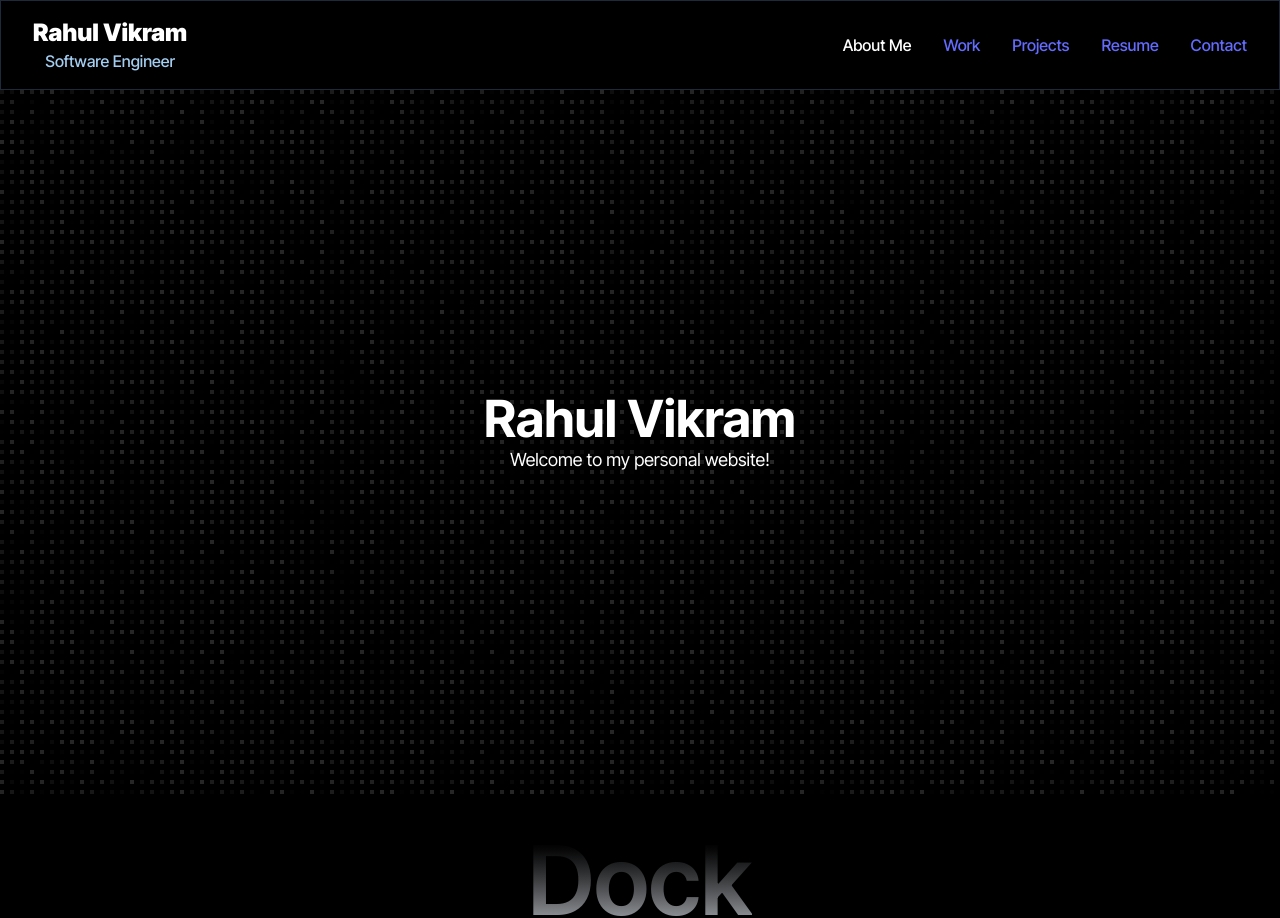
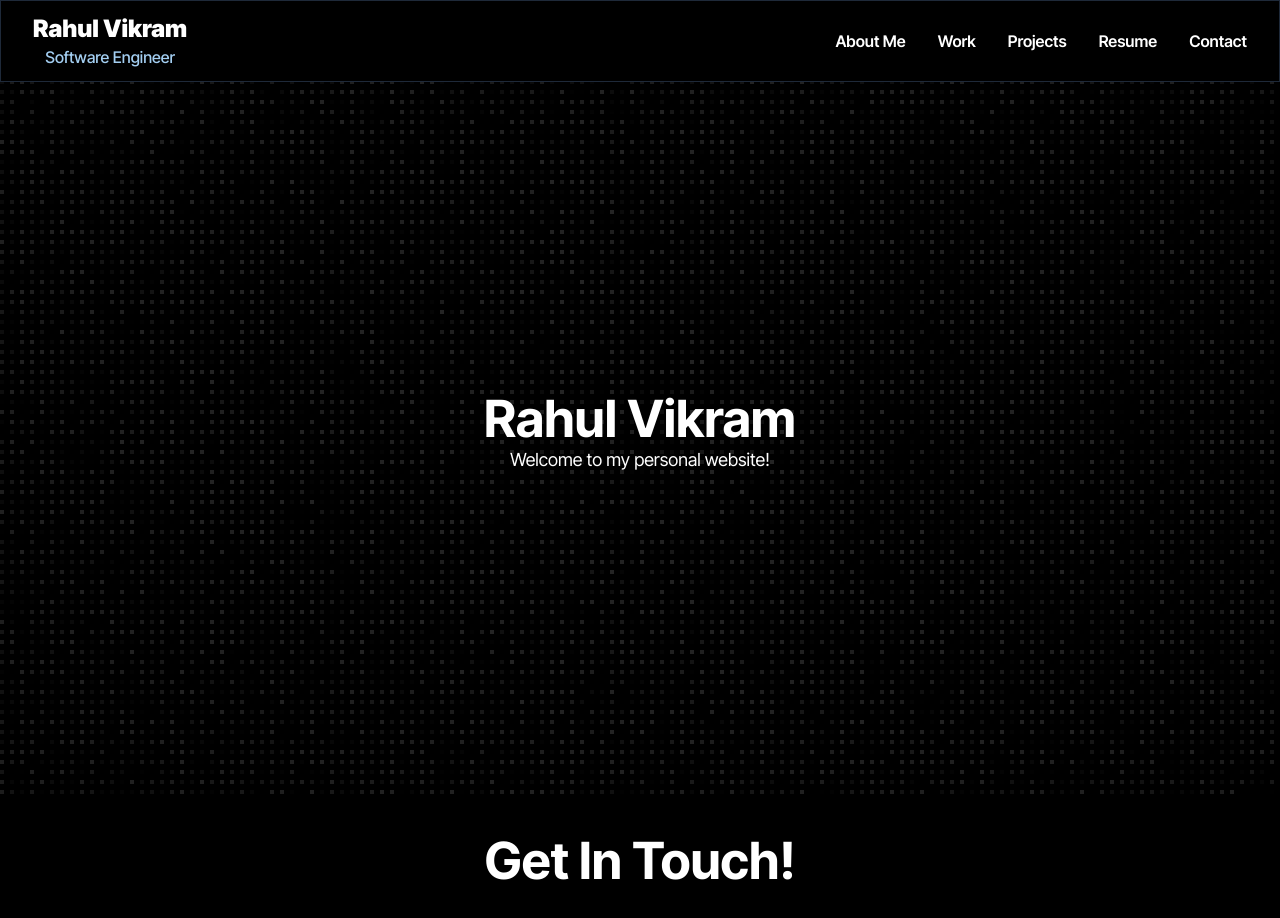
Before and after one commit to rahulvikram/portfolio, a React (Vite) app: page / in a window 1280 px wide. Shown: the top 918 px of the page. Built offline with nearby package versions, Linux system fonts and the light colour scheme.

Commit message:
chore: refactored navbar and contact

```diff
--- a/src/components/contact.tsx
+++ b/src/components/contact.tsx
@@ -28,15 +28,6 @@ const Icons = {
       />
     </svg>
   ),
-  x: (props: IconProps) => (
-    <svg viewBox="0 0 24 24" xmlns="http://www.w3.org/2000/svg" {...props}>
-      <title>X</title>
-      <path
-        fill="currentColor"
-        d="M18.901 1.153h3.68l-8.04 9.19L24 22.846h-7.406l-5.8-7.584-6.638 7.584H.474l8.6-9.83L0 1.154h7.594l5.243 6.932ZM17.61 20.644h2.039L6.486 3.24H4.298Z"
-      />
-    </svg>
-  ),
   github: (props: IconProps) => (
     <svg viewBox="0 0 438.549 438.549" {...props}>
       <path
@@ -49,8 +40,7 @@ const Icons = {
 
 const DATA = {
   navbar: [
-    { href: "#", icon: HomeIcon, label: "Home" },
-    { href: "#", icon: PencilIcon, label: "Blog" },
+    { href: "/", icon: HomeIcon, label: "Home (this site)" },
   ],
   contact: {
     social: {
@@ -64,13 +54,8 @@ const DATA = {
         url: "#",
         icon: Icons.linkedin,
       },
-      X: {
-        name: "X",
-        url: "#",
-        icon: Icons.x,
-      },
       email: {
-        name: "Send Email",
+        name: "Send me an Email",
         url: "#",
         icon: Icons.email,
       },
@@ -81,9 +66,7 @@ const DATA = {
 export function Contact() {
   return (
     <div id="contact" className="flex flex-col items-center justify-center">
-      <span className="pointer-events-none bg-gradient-to-b from-black to-gray-300/80 bg-clip-text text-center text-8xl leading-none font-semibold whitespace-pre-wrap text-transparent dark:from-white dark:to-slate-900/10">
-        Dock
-      </span>
+      <h1 className="text-4xl font-bold">Get In Touch!</h1>
       <TooltipProvider>
         <Dock direction="middle">
           {DATA.navbar.map((item) => (
@@ -97,12 +80,13 @@ export function Contact() {
                       buttonVariants({ variant: "ghost", size: "icon" }),
                       "size-12 rounded-full"
                     )}
+                    onClick={() => window.scrollTo({ top: 0, behavior: "smooth" })}
                   >
                     <item.icon className="size-4" />
                   </Link>
                 </TooltipTrigger>
                 <TooltipContent>
-                  <p>{item.label}</p>
+                  <p className="text-black">{item.label}</p>
                 </TooltipContent>
               </Tooltip>
             </DockIcon>
@@ -119,12 +103,13 @@ export function Contact() {
                       buttonVariants({ variant: "ghost", size: "icon" }),
                       "size-12 rounded-full"
                     )}
+                    target="_blank"
                   >
                     <social.icon className="size-4" />
                   </Link>
                 </TooltipTrigger>
                 <TooltipContent>
-                  <p>{name}</p>
+                  <p className="text-black">{name}</p>
                 </TooltipContent>
               </Tooltip>
             </DockIcon>
--- a/src/components/landing.tsx
+++ b/src/components/landing.tsx
@@ -1,11 +1,14 @@
 import { Ripple } from "@/components/ui/ripple"
 import { FlickeringGrid } from "@/components/ui/flickering-grid"
 import { Navbar } from "@/components/navbar"
+
 export function Landing() {
   return (
     <>
         <div className="relative w-full min-h-screen flex flex-col items-center justify-center overflow-hidden">
-            <FlickeringGrid color="white" maxOpacity={0.15} className="fixed inset-0 w-full h-full pointer-events-none z-0" />
+            <FlickeringGrid color="white" maxOpacity={0.14} className="fixed inset-0 w-full h-full pointer-events-none z-0" />
+            {/* Vignette overlay */}
+            <div className="fixed inset-0 w-full h-full pointer-events-none z-5 bg-gradient-radial from-transparent via-transparent to-black/20" />
             <div className="relative z-10 flex flex-col items-center">
                 <h1 className="text-4xl font-bold">Rahul Vikram</h1>
                 <p className="text-lg">Welcome to my personal website!</p>
--- a/src/components/navbar.tsx
+++ b/src/components/navbar.tsx
@@ -6,34 +6,57 @@ import { useState } from "react"
 export function Navbar() {
   const [isOpen, setIsOpen] = useState(false)
 
+  const navFields = [
+    {
+      name: "About Me",
+      href: "#about-me"
+    },
+    {
+      name: "Work",
+      href: "#my-work"
+    },
+    {
+      name: "Projects",
+      href: "#projects"
+    },
+    {
+      name: "Resume",
+      href: "#resume"
+    },
+    {
+      name: "Contact",
+      href: "#contact"
+    }
+  ]
+
   return (
     <nav className="fixed top-0 left-0 right-0 z-50 bg-black border-1 border-gray-800" >
       <div className="max-w-7xl mx-auto px-6 lg:px-8">
-        <div className="flex items-center justify-between h-22">
+        <div className="flex items-center justify-between h-20">
           {/* Logo/Name */}
           <Link to="/" className="flex flex-col">
             <span className="text-2xl text-white font-black text-foreground">Rahul Vikram</span>
-            <span className="text-md" style={{ color: "#A3CEF1" }}>Software Engineer</span>
+            <span className="text-md" style={{ color: "var(--palette-light-blue)" }}>Software Engineer</span>
           </Link>
+
 
           {/* Desktop Navigation */}
           <div className="hidden md:flex items-center gap-8">
-            <Link to="#about-me">
-              <span className="text-white">About Me</span>
-            </Link>
-            <Link to="#my-work" className="font-bold">
-              Work
-            </Link>
-            <Link to="#projects" className="font-bold">
-              Projects
-            </Link>
-            <Link to="#resume" className="font-bold">
-              Resume
-            </Link>
-            <Link to="#contact" className="font-bold">
-              Contact
-            </Link>
-
+            {navFields.map((field) => (
+              <Link
+                to={field.href}
+                key={field.name}
+                onClick={e => {
+                  e.preventDefault();
+                  const section = document.querySelector(field.href);
+                  if (section) {
+                    section.scrollIntoView({ behavior: "smooth" });
+                  }
+                }}
+              >
+                <span className="text-white font-semibold hover:text-gray-300 transition-colors">{field.name}</span>
+              </Link>
+            ))}
           </div>
 
           {/* Mobile Menu Button */}
--- a/src/index.css
+++ b/src/index.css
@@ -11,7 +11,7 @@
 
   color-scheme: light dark;
   color: white;
-  background-color: #242424;
+  background-color: #274C77;
 
   font-synthesis: none;
   text-rendering: optimizeLegibility;
@@ -49,6 +49,13 @@
   --sidebar-accent-foreground: oklch(0.21 0.034 264.665);
   --sidebar-border: oklch(0.928 0.006 264.531);
   --sidebar-ring: oklch(0.707 0.022 261.325);
+
+  /* Color Palette */
+  --palette-white: #E7ECEF;
+  --palette-dark-blue: #274C77;
+  --palette-medium-blue: #6096BA;
+  --palette-light-blue: #A3CEF1;
+  --palette-gray: #8B8C89
 }
 
 a {
@@ -187,6 +194,10 @@ button:focus-visible {
   --sidebar-ring: oklch(0.551 0.027 264.364);
 }
 
+.bg-gradient-radial {
+  background: radial-gradient(ellipse at center, transparent 0%, transparent 50%, rgba(0, 0, 0, 0.1) 100%);
+}
+
 @layer base {
   * {
     @apply border-border outline-ring/50;
```
